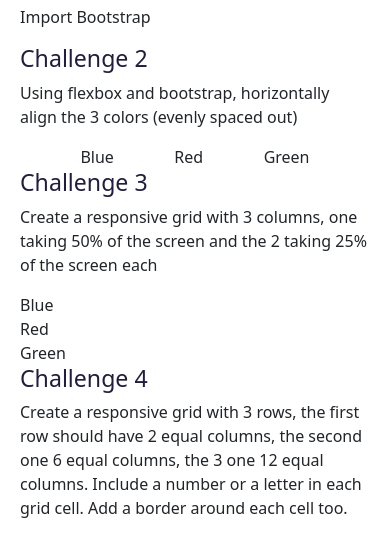
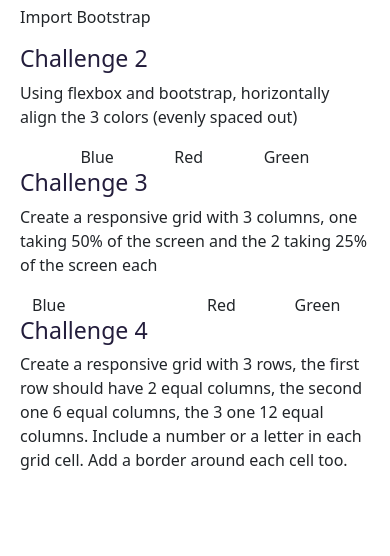
Before and after one commit to Namix23/responsive-grids, a plain HTML site: page index.html in a window 390 px wide. Shown: the part 174-730 px from the top of the page. Drawn offline with nearby package versions, Linux system fonts and the light colour scheme.

Commit message:
Added responsive grid

```diff
--- a/index.html
+++ b/index.html
@@ -34,10 +34,14 @@
       Create a responsive grid with 3 columns, one taking 50% of the screen and
       the 2 taking 25% of the screen each
     </p>
-    <div>Blue</div>
-    <div>Red</div>
-    <div>Green</div>
 
+    <div class="container">
+      <div class="row">
+        <div class="col-3 w-50">Blue</div>
+        <div class="col-3 w-25">Red</div>
+        <div class="col-3 w-25">Green</div>
+      </div>
+    </div>
     <h3>Challenge 4</h3>
     <p>
       Create a responsive grid with 3 rows, the first row should have 2 equal
```
